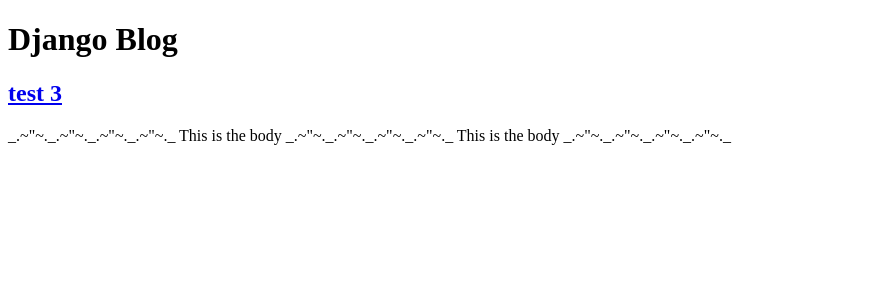
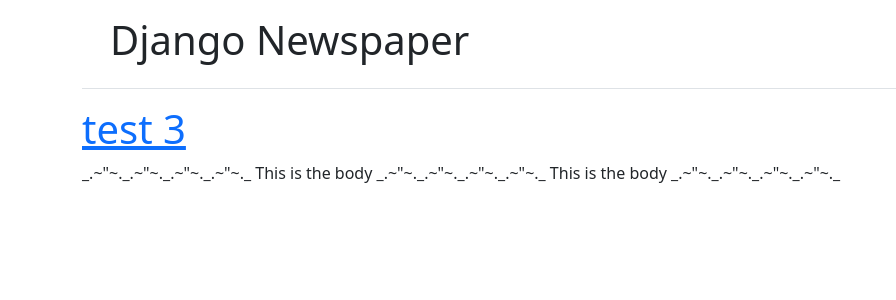
Before and after one commit to vdan64/practica9, a Django app: page / in a window 1280 px wide. Shown: the top 300 px of the page, without its empty margins (0-896 px from the left). Run offline with Django 5.2, Linux system fonts and the light colour scheme; data comes from the database, SQL or seed files in the repository.

Commit message:
styles added

```diff
--- a/templates/base.html
+++ b/templates/base.html
@@ -2,15 +2,18 @@
 <html lang="en">
 <head>
     <meta charset="UTF-8">
-    <meta name="viewport" content="width=device-width, initial-scale=1.0">
+    <meta name="viewport" content="width=device-width, inital-scale, shrink-to-fit=no">
     <title><h1>Base</h1></title>
+    <!-- Bootstrap CSS -->
+    <link href="https://cdn.jsdelivr.net/npm/bootstrap@5.3.3/dist/css/bootstrap.min.css" rel="stylesheet" integrity="sha384-QWTKZyjpPEjISv5WaRU9OFeRpok6YctnYmDr5pNlyT2bRjXh0JMhjY6hW+ALEwIH" crossorigin="anonymous">
 </head>
 
 <body>
-    <header>
-        <div>
-            <h1>
-                <a >Django Blog</a>
+    <div  class="container">
+        <header class="p-3 mb-3 border-bottom">
+            <div class="container">
+                <h1 class="d-flex flex-wrap align-items-center justifiy-content-center justify-content-lg-start">
+                    <a class="navbar-brand" href="{% url 'home' %}">Django Newspaper</a>
                 </h1>
             </div>
         </header>
@@ -19,5 +22,8 @@
                 <!--Blah blah blah -->
             {% endblock content %}
         </section>
+            <!-- Bootstrap JS -->
+            <script src="https://cdn.jsdelivr.net/npm/bootstrap@5.3.3/dist/js/bootstrap.bundle.min.js" integrity="sha384-YvpcrYf0tY3lHB60NNkmXc5s9fDVZLESaAA55NDzOxhy9GkcIdslK1eN7N6jIeHz" crossorigin="anonymous"></script>
+    </div>
 </body>
 </html>
```
Lines whose indentation alone changed are shown as unchanged.
